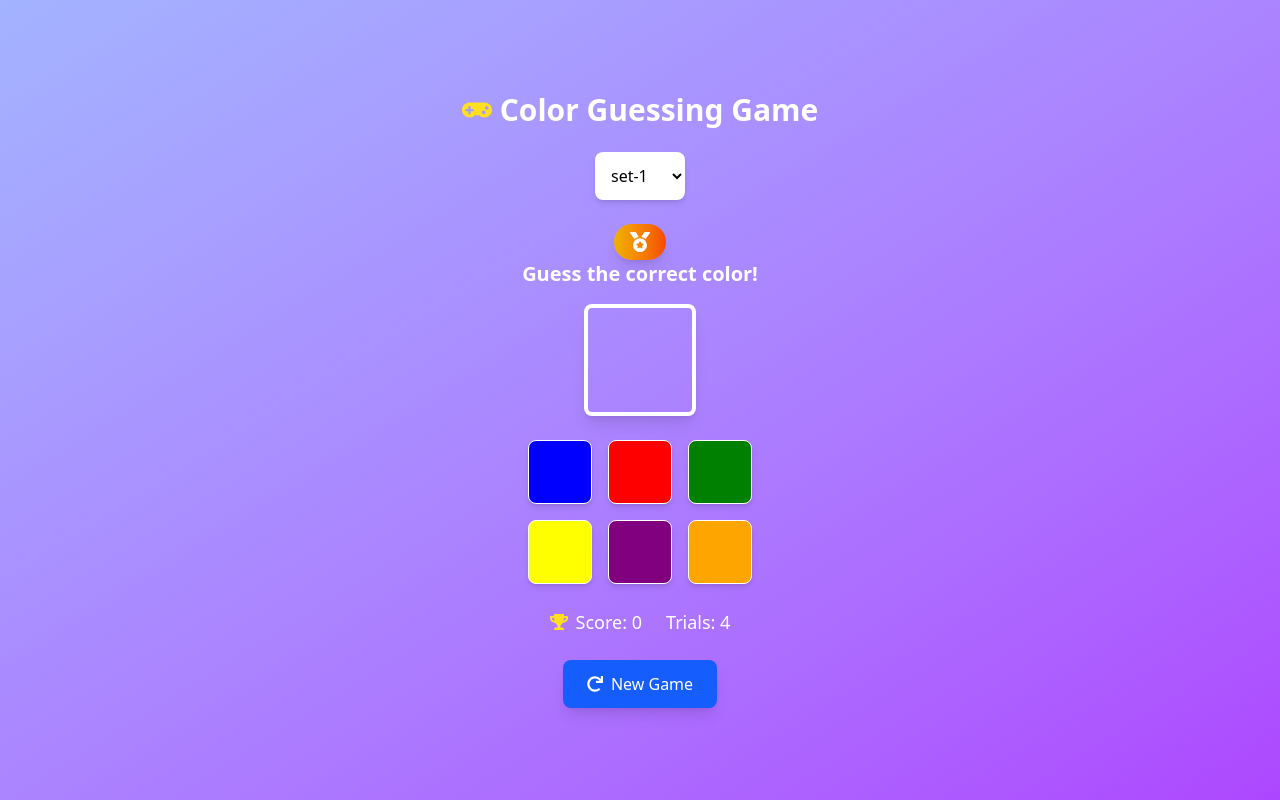
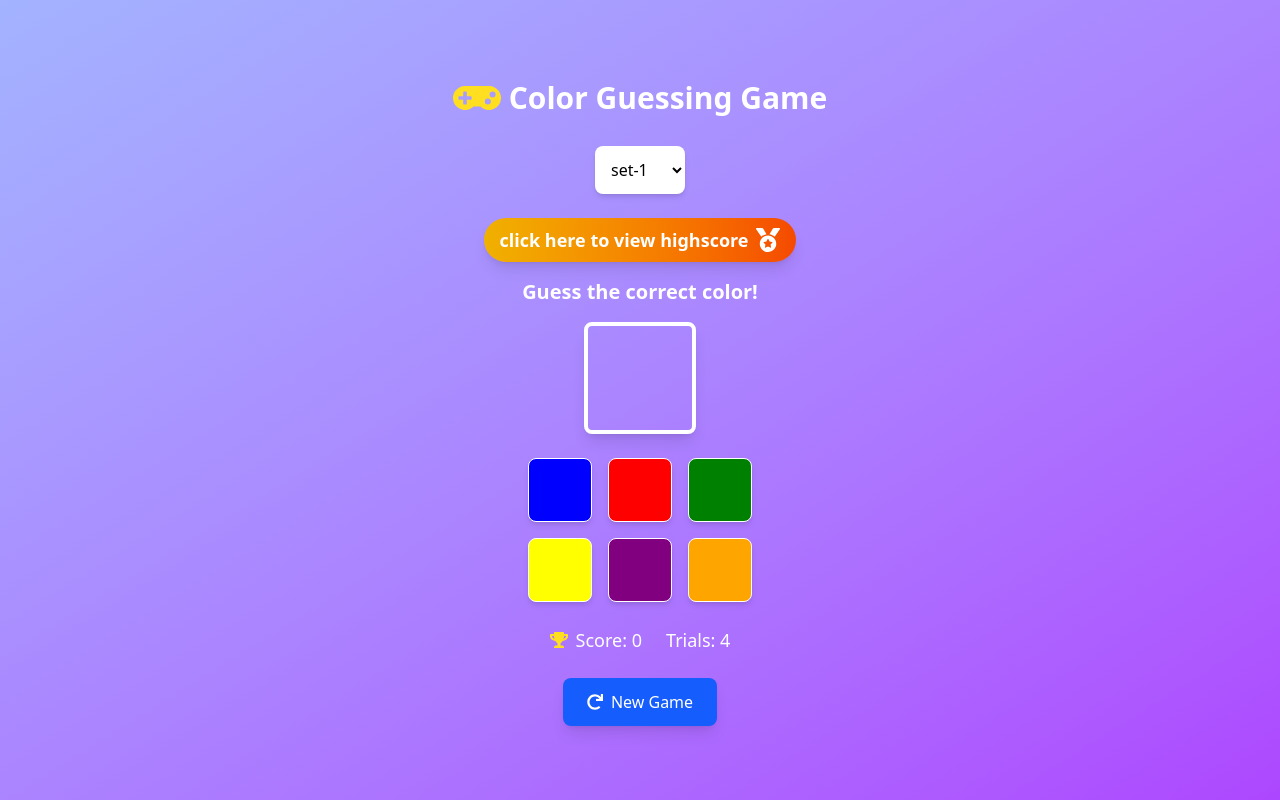
Before and after one commit to Oyasikelly/color-game, a React (Vite) app: page / in a window 1280 px wide. Built offline with nearby package versions, Linux system fonts and the light colour scheme.

Commit message:
New Update

```diff
--- a/src/App.jsx
+++ b/src/App.jsx
@@ -205,7 +205,8 @@ export default function ColorGame() {
           animate={{ opacity: 1, y: 0 }}
           transition={{ duration: 0.5 }}
         >
-          <FaGamepad className="text-yellow-300 " /> Color Guessing Game
+          <FaGamepad className="text-yellow-300 text-5xl " /> Color Guessing
+          Game
         </motion.h1>
 
         {/* Color Set Dropdown */}
@@ -225,10 +226,11 @@ export default function ColorGame() {
         {/* Hightscore */}
         <motion.button
           onClick={toggleHighScore}
-          className="flex items-center gap-2 px-4 py-2 bg-gradient-to-r from-yellow-500 to-orange-600 text-white font-bold text-lg rounded-full shadow-lg hover:scale-105 transition-transform duration-300"
+          className="flex items-center cursor-pointer gap-2 px-4 py-2 mb-4 bg-gradient-to-r from-yellow-500 to-orange-600 text-white font-bold text-lg rounded-full shadow-lg hover:scale-105 transition-transform duration-300"
           whileTap={{ scale: 0.9 }}
         >
-          <FaMedal className="text-white text-xl" />
+          <span>click here to view highscore</span>
+          <FaMedal className="text-white text-2xl" />
           {/* HIGHSCORE: {highscore} */}
         </motion.button>
 
--- a/src/component/HighScore.jsx
+++ b/src/component/HighScore.jsx
@@ -36,9 +36,7 @@ export default function ScoreContainer({ colorSets, onClose }) {
             </motion.div>
           ))}
         </div>
-        <p className="py-4 text-center text-gray-600">
-          Press ESC or click below to close
-        </p>
+        <p className="py-4 text-center text-gray-600">Click below to close</p>
         <button
           onClick={onClose}
           className="w-full py-2 bg-red-500 text-white rounded-lg hover:bg-red-700 transition"
```
